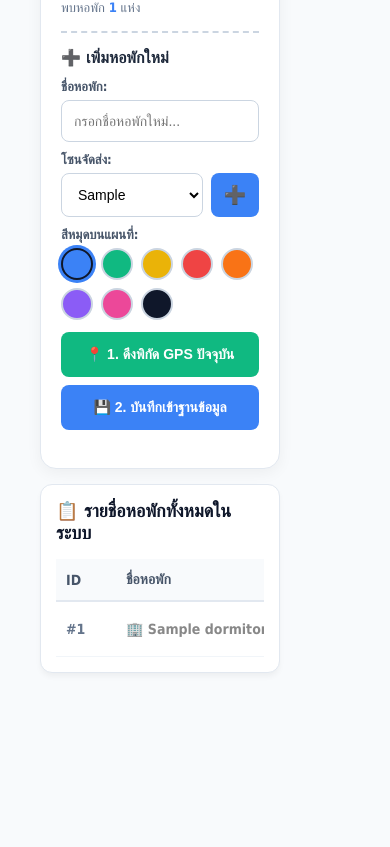
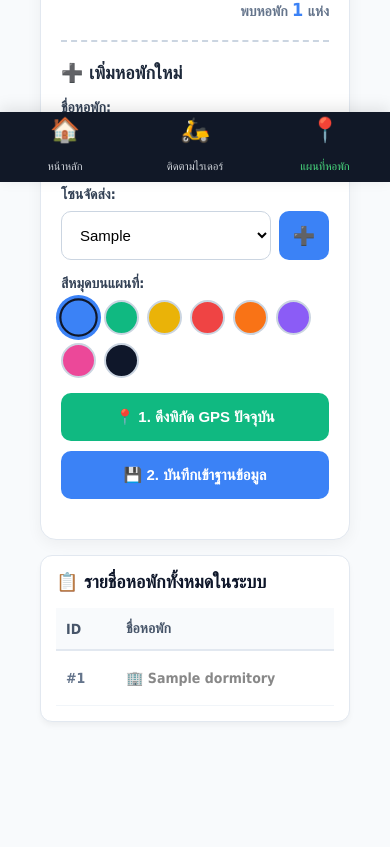
Before and after one commit to DanaiThongpan/KhaiKhao, a Django app: page /riders/dormitories/ in a window 390 px wide. Shown: the part 662-1509 px from the top of the page. Before the commit the page ends 1335 px from the top, so only its background shows below. Run offline with Django 4.2, Linux system fonts and the light colour scheme; a user stored in the database is signed in; tables that the repository leaves empty hold one stand-in row (values such as "Sample post"); some libraries are stand-ins or nearby versions.

Commit message:
update histoy rider map

```diff
--- a/Riders/templates/Riders/dormitory_map.html
+++ b/Riders/templates/Riders/dormitory_map.html
@@ -3,7 +3,7 @@
 <html lang="th">
 <head>
     <meta charset="UTF-8">
-    <meta name="viewport" content="width=device-width, initial-scale=1.0, maximum-scale=1.0, user-scalable=no">
+    <meta name="viewport" content="width=device-width, initial-scale=1.0, maximum-scale=1.0, user-scalable=0">
     <title>แผนที่หอพักรอบ ม.อุบล - KhaiKhao POS</title>
 
     <link rel="stylesheet" href="{% static 'css/style.css' %}">
@@ -11,41 +11,69 @@
     <script src="https://unpkg.com/leaflet@1.9.4/dist/leaflet.js"></script>
 
     <style>
+        /* 🌟 Reset ค่าต่างๆ เพื่อป้องกันหน้าจอหด/ขยายผิดปกติในมือถือ 🌟 */
+        html, body { max-width: 100vw; overflow-x: hidden; font-family: 'Sarabun', 'Tahoma', sans-serif; background: #f8fafc; margin: 0; }
         * { box-sizing: border-box; -webkit-tap-highlight-color: transparent; }
-        body { font-family: 'Sarabun', 'Tahoma', sans-serif; background: #f8fafc; margin: 0; }
+
+        .app { display: flex; min-height: 100vh; max-width: 100vw; overflow-x: hidden; }
+        .sidebar { width: 250px; flex-shrink: 0; background: #111827; color: white; display: flex; flex-direction: column; }
+        .main { flex: 1; display: flex; flex-direction: column; max-width: 100vw; overflow-x: hidden; }
+
         .page-header { margin: 25px 30px; padding-bottom: 15px; border-bottom: 2px dashed #e2e8f0; }
         .page-header h1 { margin: 0; font-size: 28px; color: #0f172a; }
         .page-header p { margin: 8px 0 0; color: #64748b; font-size: 15px; }
 
-        /* 🌟 ระบบ Layout แบบใหม่ (ซ้าย-ขวา) ไม่ลอยทับแผนที่ 🌟 */
-        .map-container { display: flex; gap: 20px; margin: 0 30px 20px 30px; height: 600px; }
+        /* ========================================================
+           🌟 โครงสร้างใหม่ แยกแผนที่ และ กล่องฟอร์ม ออกจากกัน 100% 🌟
+           ======================================================== */
+        .map-layout {
+            display: flex;
+            flex-direction: row;
+            gap: 20px;
+            margin: 0 30px 20px 30px;
+            align-items: stretch;
+            height: 600px;
+        }
 
-        #map { flex: 1; height: 100%; border-radius: 16px; border: 4px solid white; box-shadow: 0 10px 25px -5px rgba(0,0,0,0.1); z-index: 1; order: 2; /* แผนที่อยู่ขวา */ }
+        #map {
+            flex: 1;
+            border-radius: 16px;
+            border: 4px solid white;
+            box-shadow: 0 10px 25px -5px rgba(0,0,0,0.1);
+            z-index: 1;
+        }
 
-        .panel-box { width: 350px; height: 100%; background: white; border-radius: 16px; padding: 20px; overflow-y: auto; box-shadow: 0 4px 15px rgba(0,0,0,0.05); border: 1px solid #e2e8f0; flex-shrink: 0; order: 1; /* ฟอร์มอยู่ซ้าย */ }
-        .panel-right { border: 2px solid #f59e0b; }
-
-        .panel-box::-webkit-scrollbar { width: 5px; }
-        .panel-box::-webkit-scrollbar-thumb { background: #cbd5e1; border-radius: 10px; }
-
-        .mobile-toggle-btn { display: none; } /* ซ่อนปุ่มเปิด/ปิดแผง เพราะไม่ต้องลอยทับแล้ว */
+        .data-panel {
+            width: 380px;
+            background: white;
+            border-radius: 16px;
+            padding: 20px;
+            overflow-y: auto;
+            box-shadow: 0 4px 15px rgba(0,0,0,0.05);
+            border: 1px solid #e2e8f0;
+            flex-shrink: 0;
+        }
+        .data-panel::-webkit-scrollbar { width: 6px; }
+        .data-panel::-webkit-scrollbar-thumb { background: #cbd5e1; border-radius: 10px; }
 
         /* Input & Buttons */
-        .search-input, .add-input { width: 100%; padding: 12px; border-radius: 8px; border: 1px solid #cbd5e1; font-size: 14px; outline: none; margin-bottom: 10px; background: white; font-family: 'Sarabun', sans-serif;}
+        .section-label { font-size: 14px; font-weight: bold; color: #334155; margin-bottom: 8px; display: block; }
+        .search-input, .add-input { width: 100%; padding: 14px; border-radius: 10px; border: 1px solid #cbd5e1; font-size: 15px; outline: none; margin-bottom: 15px; background: white; font-family: 'Sarabun', sans-serif;}
         .search-input:focus, .add-input:focus { border-color: #3b82f6; box-shadow: 0 0 0 3px rgba(59,130,246,0.1); }
 
-        .btn-green { background: #10b981; color: white; border: none; padding: 14px; border-radius: 8px; cursor: pointer; font-weight: bold; width: 100%; font-size: 14px; margin-bottom: 8px; transition: 0.2s; }
-        .btn-blue { background: #3b82f6; color: white; border: none; padding: 14px; border-radius: 8px; cursor: pointer; font-weight: bold; width: 100%; font-size: 14px; margin-bottom: 8px; transition: 0.2s; }
-        .btn-orange { background: #f59e0b; color: white; border: none; padding: 14px; border-radius: 8px; cursor: pointer; font-weight: bold; width: 100%; font-size: 14px; margin-bottom: 8px; transition: 0.2s; }
-        .btn-red { background: #ef4444; color: white; border: none; padding: 14px; border-radius: 8px; cursor: pointer; font-weight: bold; width: 100%; font-size: 14px; transition: 0.2s; }
-        .btn-icon { width: 48px; display: flex; align-items: center; justify-content: center; font-size: 18px; margin-bottom: 10px; flex-shrink: 0; padding: 0;}
+        .btn-green { background: #10b981; color: white; border: none; padding: 15px; border-radius: 10px; cursor: pointer; font-weight: bold; width: 100%; font-size: 15px; margin-bottom: 10px; transition: 0.2s; }
+        .btn-blue { background: #3b82f6; color: white; border: none; padding: 15px; border-radius: 10px; cursor: pointer; font-weight: bold; width: 100%; font-size: 15px; margin-bottom: 10px; transition: 0.2s; }
+        .btn-orange { background: #f59e0b; color: white; border: none; padding: 15px; border-radius: 10px; cursor: pointer; font-weight: bold; width: 100%; font-size: 15px; margin-bottom: 10px; transition: 0.2s; }
+        .btn-red { background: #ef4444; color: white; border: none; padding: 15px; border-radius: 10px; cursor: pointer; font-weight: bold; width: 100%; font-size: 15px; transition: 0.2s; }
+        .btn-icon { width: 50px; display: flex; align-items: center; justify-content: center; font-size: 18px; margin-bottom: 15px; flex-shrink: 0; padding: 0;}
 
-        .color-palette { display: flex; gap: 8px; flex-wrap: wrap; margin-bottom: 12px; }
-        .color-chip { width: 32px; height: 32px; border-radius: 50%; cursor: pointer; border: 2px solid #cbd5e1; transition: 0.1s; }
-        .color-chip.active { border-color: #0f172a; box-shadow: 0 0 0 3px #3b82f6; }
+        .color-palette { display: flex; gap: 8px; flex-wrap: wrap; margin-bottom: 15px; }
+        .color-chip { width: 35px; height: 35px; border-radius: 50%; cursor: pointer; border: 2px solid #cbd5e1; transition: 0.1s; }
+        .color-chip.active { border-color: #0f172a; box-shadow: 0 0 0 3px #3b82f6; transform: scale(1.1); }
 
+        /* Table */
         .table-section { margin: 0 30px 30px 30px; background: white; border-radius: 16px; box-shadow: 0 4px 6px -1px rgba(0,0,0,0.05); overflow: hidden; border: 1px solid #e2e8f0; padding: 20px; }
-        .table-responsive { width: 100%; overflow-x: auto; max-height: 500px; }
+        .table-responsive { width: 100%; overflow-x: auto; max-height: 500px; -webkit-overflow-scrolling: touch; display: block; }
         .history-table { width: 100%; border-collapse: collapse; min-width: 750px; }
         .history-table th { position: sticky; top: 0; background: #f8fafc; padding: 14px; font-size: 14px; color: #475569; border-bottom: 2px solid #e2e8f0; text-align: left; }
         .history-table td { padding: 12px 14px; border-bottom: 1px solid #f1f5f9; font-size: 14px; color: #1e293b; vertical-align: middle; }
@@ -55,34 +83,65 @@
         .btn-edit { background: #f59e0b; color: white; border: none; padding: 8px 12px; border-radius: 6px; cursor: pointer; font-weight: bold; font-size: 12px; margin-right: 4px; }
         .btn-delete { background: #ef4444; color: white; border: none; padding: 8px 12px; border-radius: 6px; cursor: pointer; font-weight: bold; font-size: 12px; }
 
-        .app { display: flex; min-height: 100vh; }
-        .sidebar { width: 250px; flex-shrink: 0; background: #111827; color: white; display: flex; flex-direction: column; }
-        .main { flex: 1; display: flex; flex-direction: column; }
+        /* ========================================================
+           🌟 โหมดมือถือบังคับเด็ดขาด (Force Mobile Overrides) 🌟
+           ======================================================== */
+        @media screen and (max-width: 1024px) {
+            body { padding-bottom: 80px !important; }
+            .app { flex-direction: column !important; display: block !important; }
 
-        /* 🌟 ระบบ Layout สำหรับมือถือ (บน-ล่าง) 🌟 */
-        @media (max-width: 850px) {
-            body { padding-bottom: 80px; }
-            .app { flex-direction: column; }
-            .sidebar { position: fixed; bottom: 0; left: 0; right: 0; width: 100%; height: 70px; flex-direction: row; border-top: 1px solid #374151; z-index: 9999; background: #111827; padding: 0; justify-content: space-around; box-shadow: 0 -4px 15px rgba(0,0,0,0.1);}
-            .sidebar .logo { display: none; }
-            .sidebar .menu { display: flex; flex-direction: row; width: 100%; justify-content: space-around; padding: 0; margin: 0; }
-            .sidebar .menu-item { display: flex; flex-direction: column; align-items: center; justify-content: center; padding: 5px; width: 100%; font-size: 11px; }
-            .sidebar .menu-item span:nth-child(1) { font-size: 24px; margin-bottom: 4px; }
-            .sidebar .menu-item span:nth-child(2) { display: block !important; font-size: 11px; }
-            .sidebar .menu-item.active { background: transparent; color: #4ade80; }
+            /* เมนูด้านล่างสุด */
+            .sidebar {
+                position: fixed !important;
+                bottom: 0 !important;
+                top: auto !important;
+                left: 0 !important;
+                right: 0 !important;
+                width: 100% !important;
+                height: 70px !important;
+                flex-direction: row !important;
+                background: #111827 !important;
+                padding: 0 !important;
+                justify-content: space-around !important;
+                box-shadow: 0 -4px 15px rgba(0,0,0,0.1) !important;
+                z-index: 9999 !important;
+            }
+            .sidebar .logo { display: none !important; }
+            .sidebar .menu { display: flex !important; flex-direction: row !important; width: 100% !important; justify-content: space-around !important; padding: 0 !important; margin: 0 !important; }
+            .sidebar .menu-item { display: flex !important; flex-direction: column !important; align-items: center !important; justify-content: center !important; padding: 5px !important; width: 100% !important; font-size: 11px !important; }
+            .sidebar .menu-item span:nth-child(1) { font-size: 24px !important; margin-bottom: 4px !important; }
+            .sidebar .menu-item span:nth-child(2) { display: block !important; font-size: 11px !important; }
+            .sidebar .menu-item.active { background: transparent !important; color: #4ade80 !important; }
 
-            .main { margin-left: 0; }
-            .page-header { margin: 15px; padding-bottom: 10px; }
-            .page-header h1 { font-size: 22px; }
+            .main { margin-left: 0 !important; width: 100% !important; }
+            .page-header { margin: 15px !important; padding-bottom: 10px !important; }
+            .page-header h1 { font-size: 22px !important; }
 
-            .map-container { flex-direction: column; height: auto; margin: 0 15px 15px 15px; gap: 15px; }
+            /* เรียงแผนที่ไว้บน และฟอร์มไว้ล่าง (ไม่ซ้อนทับกัน) */
+            .map-layout {
+                flex-direction: column !important;
+                height: auto !important;
+                margin: 0 15px 15px 15px !important;
+                gap: 15px !important;
+            }
 
-            #map { width: 100%; height: 45vh; min-height: 350px; order: 1; /* แผนที่อยู่บน */ }
+            #map {
+                width: 100% !important;
+                height: 45vh !important;
+                min-height: 350px !important;
+                order: 1 !important;
+            }
 
-            .panel-box { width: 100%; height: auto; order: 2; /* ฟอร์มอยู่ล่าง */ }
+            .data-panel {
+                width: 100% !important;
+                height: auto !important;
+                max-height: none !important;
+                order: 2 !important;
+                border-radius: 16px !important;
+            }
 
-            .table-section { margin: 0 15px 20px 15px; padding: 15px; border-radius: 12px; }
-            .history-table th, .history-table td { padding: 12px 10px; font-size: 14px; }
+            .table-section { margin: 0 15px 20px 15px !important; padding: 15px !important; border-radius: 12px !important; }
+            .history-table th, .history-table td { padding: 12px 10px !important; font-size: 14px !important; }
         }
     </style>
 </head>
@@ -104,41 +163,45 @@
             <p>จัดการหมุด โซน และเลือกสีหมุดตามต้องการ</p>
         </header>
 
-        <!-- 🌟 โครงสร้างใหม่ แยกแผนที่และกล่องข้อมูลออกจากกันชัดเจน 🌟 -->
-        <div class="map-container">
+        <!-- 🌟 โครงสร้างใหม่: วางแผนที่กับฟอร์มเป็นกล่องแยกกัน ไม่บังกันแน่นอน 🌟 -->
+        <div class="map-layout">
 
+            <!-- 🗺️ ส่วนแผนที่ (ในมือถือจะอยู่ด้านบน) -->
             <div id="map"></div>
 
-            <div class="panel-box panel-left" id="panelAdd">
-                <div id="addPanelContent" class="panel-content">
-                    <div style="margin-bottom: 15px; padding-bottom: 15px; border-bottom: 2px dashed #cbd5e1;">
-                        <div style="font-weight: bold; color: #1e293b; margin-bottom: 8px;">🔍 ค้นหาและกรองโซน</div>
+            <!-- 📝 แผงข้อมูลเพิ่มหอพัก (ในมือถือจะเรียงต่ออยู่ด้านล่าง) -->
+            <div class="data-panel" id="panelAdd">
+
+                <!-- กล่องค้นหา -->
+                <div style="margin-bottom: 20px; padding-bottom: 20px; border-bottom: 2px dashed #cbd5e1;">
+                    <div style="font-weight: 800; color: #1e293b; margin-bottom: 12px; font-size: 16px;">🔍 ค้นหาและกรองโซน</div>
                     <select id="zoneFilter" class="search-input" onchange="filterDorms()">
                         <option value="all">🌍 แสดงทุกโซน</option>
                     </select>
                     <input type="text" id="dormSearch" class="search-input" placeholder="พิมพ์ชื่อหอพัก..." onkeyup="filterDorms()">
-                        <div style="font-size: 13px; color: #64748b;">
-                            พบหอพัก <span id="dormCount" style="font-weight: bold; color: #3b82f6;">0</span> แห่ง
+                    <div style="font-size: 14px; color: #64748b; font-weight: bold; text-align: right;">
+                        พบหอพัก <span id="dormCount" style="color: #3b82f6; font-size: 18px;">0</span> แห่ง
                     </div>
                 </div>
 
+                <!-- กล่องเพิ่มข้อมูล -->
                 <div>
-                        <div style="font-weight: bold; color: #1e293b; margin-bottom: 12px; font-size: 16px;">➕ เพิ่มหอพักใหม่</div>
+                    <div style="font-weight: 800; color: #1e293b; margin-bottom: 15px; font-size: 18px;">➕ เพิ่มหอพักใหม่</div>
 
-                        <label style="font-size: 13px; font-weight: bold; color: #475569; margin-bottom: 5px; display: block;">ชื่อหอพัก:</label>
+                    <label class="section-label">ชื่อหอพัก:</label>
                     <input type="text" id="newDormName" class="add-input" placeholder="กรอกชื่อหอพักใหม่...">
 
-                        <label style="font-size: 13px; font-weight: bold; color: #475569; margin-bottom: 5px; display: block;">โซนจัดส่ง:</label>
+                    <label class="section-label">โซนจัดส่ง:</label>
                     <div id="newZoneSelectGroup" style="display: flex; gap: 8px;">
-                            <select id="newDormZoneSelect" class="add-input" style="flex: 1; margin-bottom: 10px;"></select>
+                        <select id="newDormZoneSelect" class="add-input" style="flex: 1; margin-bottom: 15px;"></select>
                         <button class="btn-blue btn-icon" onclick="toggleZoneInput('new')" title="เพิ่มโซนใหม่">➕</button>
                     </div>
                     <div id="newZoneInputGroup" style="display: none; gap: 8px;">
-                            <input type="text" id="newDormZoneInput" class="add-input" style="flex: 1; margin-bottom: 10px;" placeholder="พิมพ์ชื่อโซนใหม่...">
+                        <input type="text" id="newDormZoneInput" class="add-input" style="flex: 1; margin-bottom: 15px;" placeholder="พิมพ์ชื่อโซนใหม่...">
                         <button class="btn-red btn-icon" onclick="toggleZoneInput('new')" title="ยกเลิก">❌</button>
                     </div>
 
-                        <label style="font-size: 13px; font-weight: bold; color: #475569; margin-bottom: 5px; display: block;">สีหมุดบนแผนที่:</label>
+                    <label class="section-label">สีหมุดบนแผนที่:</label>
                     <div class="color-palette" id="newColorPalette">
                         <div class="color-chip active" style="background: #3b82f6;" onclick="selectColor('new', 'blue', this)"></div>
                         <div class="color-chip" style="background: #10b981;" onclick="selectColor('new', 'green', this)"></div>
@@ -152,33 +215,33 @@
                     <input type="hidden" id="newDormColor" value="blue">
 
                     <button onclick="getCurrentLocationForDorm()" class="btn-green">📍 1. ดึงพิกัด GPS ปัจจุบัน</button>
-                        <div id="newDormCoords" style="font-size: 12px; color: #64748b; margin-bottom: 8px; display: none; background: #f8fafc; padding: 8px; border-radius: 6px; border: 1px solid #e2e8f0;">
-                            <b>Lat:</b> <span id="newLat">-</span> | <b>Lng:</b> <span id="newLng">-</span>
+                    <div id="newDormCoords" style="font-size: 13px; color: #64748b; margin-bottom: 10px; display: none; background: #f8fafc; padding: 10px; border-radius: 8px; border: 1px solid #e2e8f0;">
+                        <b>Lat:</b> <span id="newLat">-</span> <br> <b>Lng:</b> <span id="newLng">-</span>
                     </div>
                     <button onclick="saveNewDormitory()" class="btn-blue">💾 2. บันทึกเข้าฐานข้อมูล</button>
-                        <div id="addDormStatus" style="font-size: 13px; font-weight: bold; margin-top: 10px; text-align: center;"></div>
-                    </div>
+                    <div id="addDormStatus" style="font-size: 14px; font-weight: bold; margin-top: 10px; text-align: center;"></div>
                 </div>
             </div>
 
-            <div class="panel-box panel-right" id="panelEdit" style="display: none;">
-                <div style="font-weight: bold; color: #d97706; margin-bottom: 12px; font-size: 16px;">✏️ โหมดแก้ไขหอพัก</div>
+            <!-- ✏️ แผงแก้ไขข้อมูล (ซ่อนไว้ จะแสดงเมื่อกดปุ่มแก้ไขแทนแผงเพิ่มข้อมูล) -->
+            <div class="data-panel" id="panelEdit" style="display: none; border: 2px solid #f59e0b;">
+                <div style="font-weight: 800; color: #d97706; margin-bottom: 15px; font-size: 18px;">✏️ โหมดแก้ไขหอพัก</div>
                 <input type="hidden" id="editDormId">
 
-                <label style="font-size: 13px; font-weight: bold; color: #475569; margin-bottom: 5px; display: block;">ชื่อหอพัก:</label>
+                <label class="section-label">ชื่อหอพัก:</label>
                 <input type="text" id="editDormName" class="add-input">
 
-                <label style="font-size: 13px; font-weight: bold; color: #475569; margin-bottom: 5px; display: block;">โซนจัดส่ง:</label>
+                <label class="section-label">โซนจัดส่ง:</label>
                 <div id="editZoneSelectGroup" style="display: flex; gap: 8px;">
-                    <select id="editDormZoneSelect" class="add-input" style="flex: 1; margin-bottom: 10px;"></select>
+                    <select id="editDormZoneSelect" class="add-input" style="flex: 1; margin-bottom: 15px;"></select>
                     <button class="btn-blue btn-icon" onclick="toggleZoneInput('edit')" title="เพิ่มโซนใหม่">➕</button>
                 </div>
                 <div id="editZoneInputGroup" style="display: none; gap: 8px;">
-                    <input type="text" id="editDormZoneInput" class="add-input" style="flex: 1; margin-bottom: 10px;" placeholder="พิมพ์ชื่อโซนใหม่...">
+                    <input type="text" id="editDormZoneInput" class="add-input" style="flex: 1; margin-bottom: 15px;" placeholder="พิมพ์ชื่อโซนใหม่...">
                     <button class="btn-red btn-icon" onclick="toggleZoneInput('edit')" title="ยกเลิก">❌</button>
                 </div>
 
-                <label style="font-size: 13px; font-weight: bold; color: #475569; margin-bottom: 5px; display: block;">สีหมุดบนแผนที่:</label>
+                <label class="section-label">สีหมุดบนแผนที่:</label>
                 <div class="color-palette" id="editColorPalette">
                     <div class="color-chip active" style="background: #3b82f6;" onclick="selectColor('edit', 'blue', this)"></div>
                     <div class="color-chip" style="background: #10b981;" onclick="selectColor('edit', 'green', this)"></div>
@@ -191,26 +254,26 @@
                 </div>
                 <input type="hidden" id="editDormColor" value="blue">
 
-                <div style="background: #fef3c7; padding: 10px; border-radius: 8px; margin-bottom: 10px; font-size: 13px; color: #92400e; border: 1px solid #fde68a; line-height: 1.5;">
+                <div style="background: #fef3c7; padding: 12px; border-radius: 8px; margin-bottom: 15px; font-size: 13px; color: #92400e; border: 1px solid #fde68a; line-height: 1.5;">
                     💡 <b>วิธีย้ายหมุด:</b> ลาก <b>หมุดสีส้ม</b> บนแผนที่ หรือกดปุ่มดึงพิกัด GPS ด้านล่าง
                 </div>
 
-                <div style="display: flex; gap: 5px; margin-bottom: 10px;">
-                    <div style="flex: 1;"><input type="text" id="editLat" class="add-input" readonly style="background: #f8fafc; margin-bottom:0; font-size:12px; padding:8px;"></div>
-                    <div style="flex: 1;"><input type="text" id="editLng" class="add-input" readonly style="background: #f8fafc; margin-bottom:0; font-size:12px; padding:8px;"></div>
+                <div style="display: flex; gap: 8px; margin-bottom: 15px;">
+                    <div style="flex: 1;"><input type="text" id="editLat" class="add-input" readonly style="background: #f8fafc; margin-bottom:0; font-size:12px; padding:10px;"></div>
+                    <div style="flex: 1;"><input type="text" id="editLng" class="add-input" readonly style="background: #f8fafc; margin-bottom:0; font-size:12px; padding:10px;"></div>
                 </div>
 
-                <button onclick="getCurrentLocationForEdit()" class="btn-green">📍 ใช้พิกัด GPS ของเครื่องนี้แทน</button>
+                <button onclick="getCurrentLocationForEdit()" class="btn-green">📍 ใช้พิกัด GPS ปัจจุบันแทน</button>
                 <button onclick="submitEditDorm()" class="btn-orange">💾 บันทึกการแก้ไข</button>
                 <button onclick="cancelEditMode()" class="btn-red">❌ ยกเลิก</button>
 
-                <div id="editDormStatus" style="font-size: 13px; font-weight: bold; margin-top: 10px; text-align: center;"></div>
+                <div id="editDormStatus" style="font-size: 14px; font-weight: bold; margin-top: 10px; text-align: center;"></div>
             </div>
         </div>
 
+        <!-- 📋 ตารางแสดงรายชื่อหอพัก -->
         <div class="table-section">
             <div style="font-size: 18px; font-weight: 800; margin-bottom: 15px; color: #0f172a;">📋 รายชื่อหอพักทั้งหมดในระบบ</div>
-
             <div class="table-responsive">
                 <table class="history-table">
                     <thead>
@@ -387,14 +450,15 @@
     }
 
     function startEditMode(id) {
-        window.scrollTo({ top: document.getElementById('map').offsetTop - 20, behavior: 'smooth' });
-
         const dorm = dormsData.find(x => x.id === id);
         if(!dorm) return;
 
         document.getElementById("panelAdd").style.display = "none";
         document.getElementById("panelEdit").style.display = "block";
         document.getElementById("editDormStatus").innerText = "";
+
+        // เลื่อนหน้าจอไปหาฟอร์มแก้ไขอัตโนมัติ (มีประโยชน์มากในมือถือ)
+        document.getElementById("panelEdit").scrollIntoView({ behavior: 'smooth', block: 'start' });
 
         document.getElementById("editZoneSelectGroup").style.display = "flex";
         document.getElementById("editZoneInputGroup").style.display = "none";
@@ -431,6 +495,9 @@
 
         document.getElementById("panelAdd").style.display = "block";
         document.getElementById("panelEdit").style.display = "none";
+
+        // เลื่อนกลับไปหาฟอร์มหลัก
+        document.getElementById("panelAdd").scrollIntoView({ behavior: 'smooth', block: 'start' });
         renderMapAndTable();
     }
 
@@ -525,7 +592,10 @@
                 mapInstance.setView([lat, lng], 17);
                 statusEl.innerText = "✅ ดึงพิกัดสำเร็จ!";
                 statusEl.style.color = "#10b981";
-                window.scrollTo({ top: document.getElementById('map').offsetTop - 20, behavior: 'smooth' });
+
+                // เลื่อนให้เห็นปุ่มบันทึกชัดๆ
+                document.getElementById("addDormStatus").scrollIntoView({ behavior: 'smooth', block: 'end' });
+
                 setTimeout(() => { statusEl.innerText = ""; }, 3000);
             }, (err) => {
                 statusEl.innerText = "❌ ไม่สามารถดึงพิกัดได้ (กรุณาเปิด GPS/Location บนมือถือ)";
```
Lines whose indentation alone changed are shown as unchanged.
